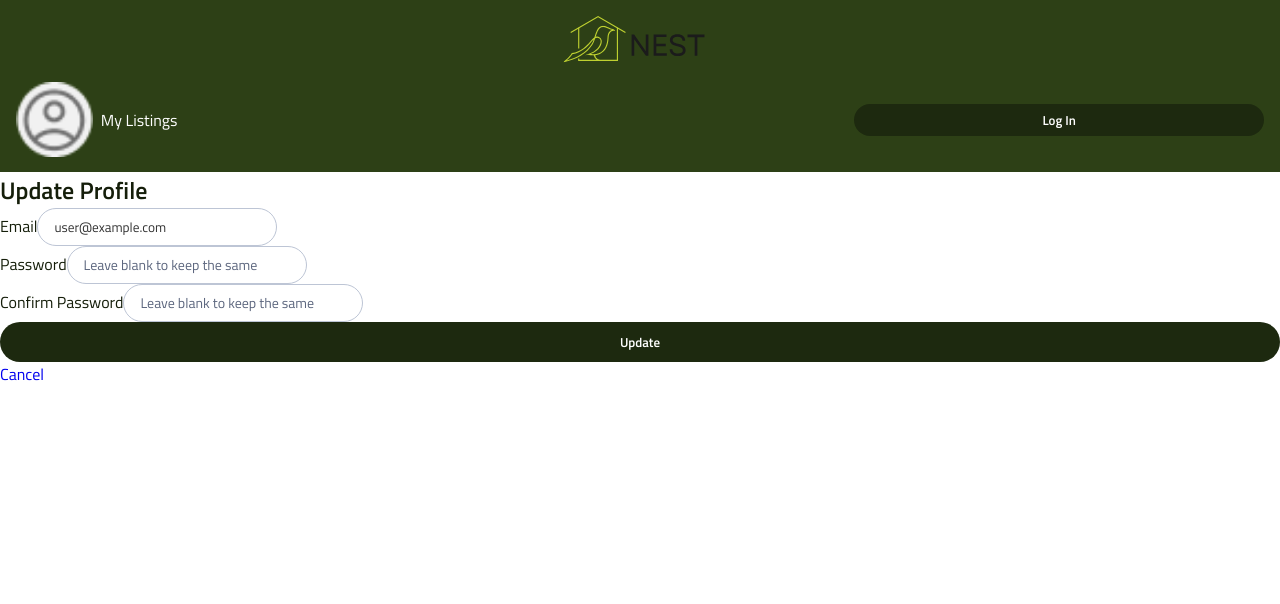
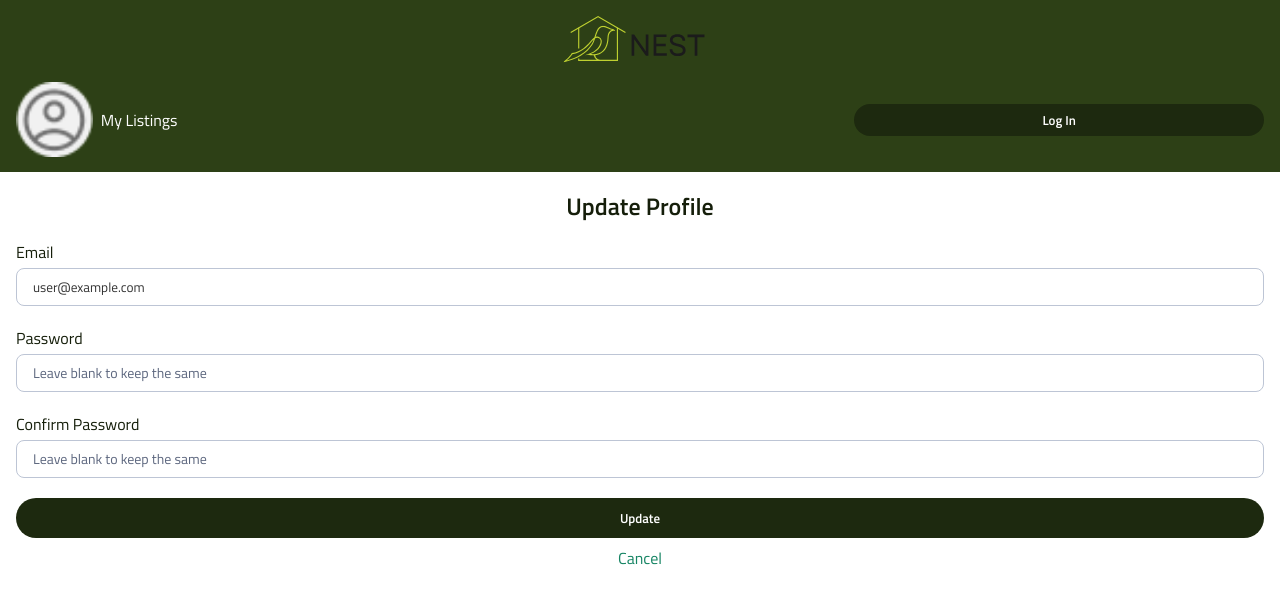
Before and after one commit to stebnj/steven-joo-capstone-project, a React (Create React App) app in the folder client/: page /update-profile in a window 1280 px wide. Shown: the top 604 px of the page. Built offline with nearby package versions, Linux system fonts and the light colour scheme; no server answers; sample sign-in values are in the browser's storage.

Commit message:
copy styling from other signup page to update

```diff
--- a/client/src/pages/UpdateProfile/UpdateProfile.scss
+++ b/client/src/pages/UpdateProfile/UpdateProfile.scss
@@ -1,3 +1,38 @@
 @use '../../styles/partials/global';
 @import '../../styles/partials/variables';
 @import '../../styles/partials/mixins';
+
+.update{
+    padding: 0 1rem;
+
+    &__heading-container{
+        padding: 1rem;
+        display: flex;
+        justify-content: center;
+    }
+
+    &__action{
+        display: flex;
+        flex-direction: column;
+        padding-bottom: 1.25rem;
+    }
+
+    &__label{
+        padding-bottom: 0.25rem;
+    }
+
+    &__input{
+        border-radius: 0.5rem;
+    }
+
+    &__redirect{
+        display: flex;
+        align-items: center;
+        justify-content: center;
+        padding-top: 0.5rem;
+    }
+
+    &__link{
+        color: $light-green;
+    }
+}
```
